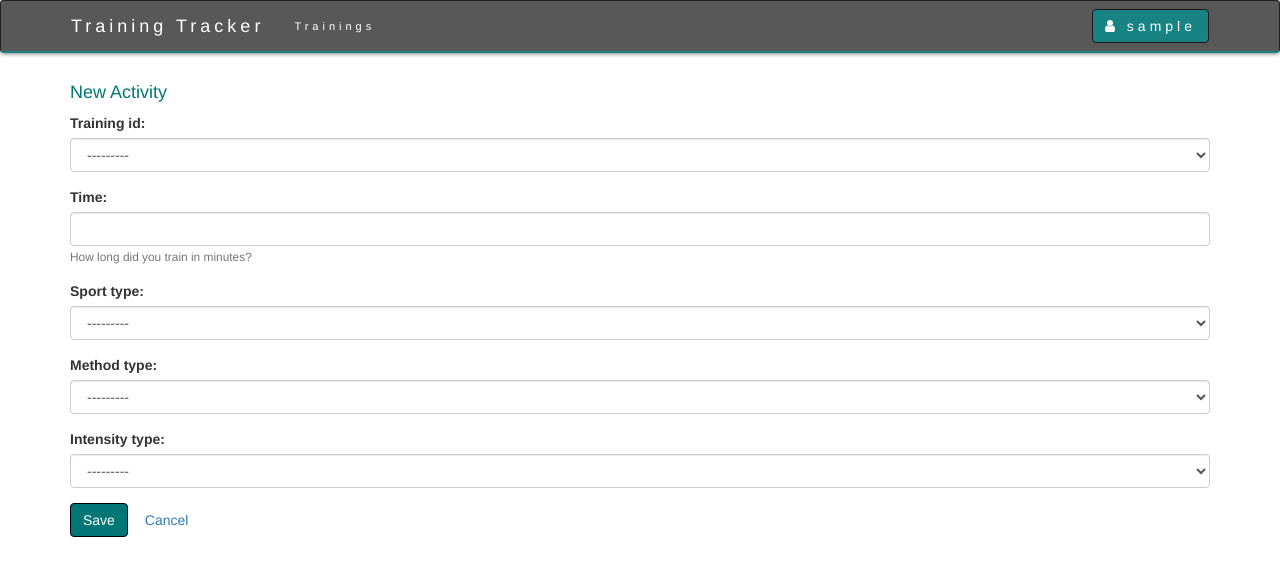
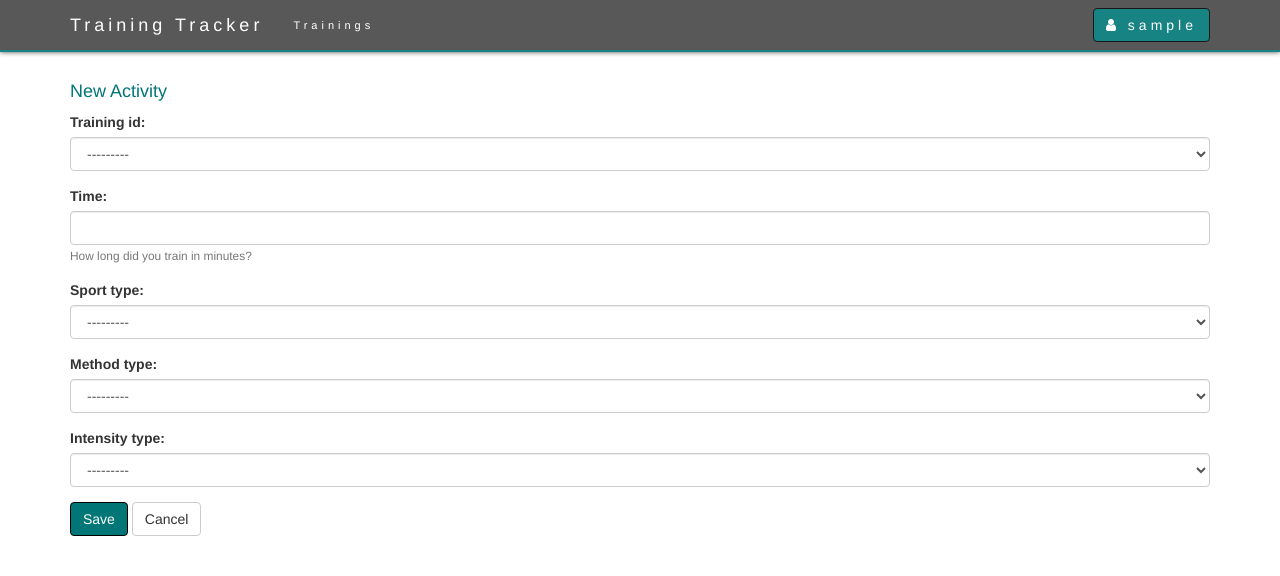
Before and after one commit to eckertalex/training_tracker, a Django app: page /trainings/activities/new in a window 1280 px wide. Shown: the top 576 px of the page. Run offline with Django 3.2, Linux system fonts and the light colour scheme; the visitor is signed in with stand-in values (Sample User, id 1); data that the repository does not hold is empty; some libraries are stand-ins or nearby versions.

Commit message:
fix buttons and navbar

```diff
--- a/dev/tt_project/tt_project/templates/base.html
+++ b/dev/tt_project/tt_project/templates/base.html
@@ -16,7 +16,7 @@
 </head>
   <body>
     {% block body %}
-    <nav class="navbar navbar-inverse">
+    <nav class="navbar navbar-default navbar-static-top">
         <div class="container-fluid">
           <div class="navbar-header">
             <a class="navbar-brand" href="{% url 'home' %}">Training Tracker</a>
--- a/dev/tt_project/tt_project/templates/edit_activity.html
+++ b/dev/tt_project/tt_project/templates/edit_activity.html
@@ -9,7 +9,7 @@
     {% csrf_token %}
     {% include 'includes/form.html' %}
     <button type="submit" class="btn btn-lex">Save changes</button>
-    <a href="{% url 'trainings' %}" class="btn btn-outline-secondary" role="button">Cancel</a>
+    <a href="{% url 'trainings' %}" class="btn btn-default" role="button">Cancel</a>
   </form>
   {% else %}
     <h4>Sorry, this is not your training.</h4>
--- a/dev/tt_project/tt_project/templates/edit_training.html
+++ b/dev/tt_project/tt_project/templates/edit_training.html
@@ -9,7 +9,7 @@
     {% csrf_token %}
     {% include 'includes/form.html' %}
     <button type="submit" class="btn btn-lex">Save changes</button>
-    <a href="{% url 'trainings' %}" class="btn btn-outline-secondary" role="button">Cancel</a>
+    <a href="{% url 'trainings' %}" class="btn btn-default" role="button">Cancel</a>
   </form>
   {% else %}
     <h4>Sorry, this is not your training.</h4>
--- a/dev/tt_project/tt_project/templates/new_activity.html
+++ b/dev/tt_project/tt_project/templates/new_activity.html
@@ -10,6 +10,6 @@
   {% csrf_token %}
   {% include 'includes/form.html' %}
   <button type="submit" class="btn btn-lex">Save</button>
-  <a href="{% url 'trainings' %}" class="btn btn-outline-secondary" role="button">Cancel</a>
+  <a href="{% url 'trainings' %}" class="btn btn-default" role="button">Cancel</a>
 </form>
 {% endblock %}
```
